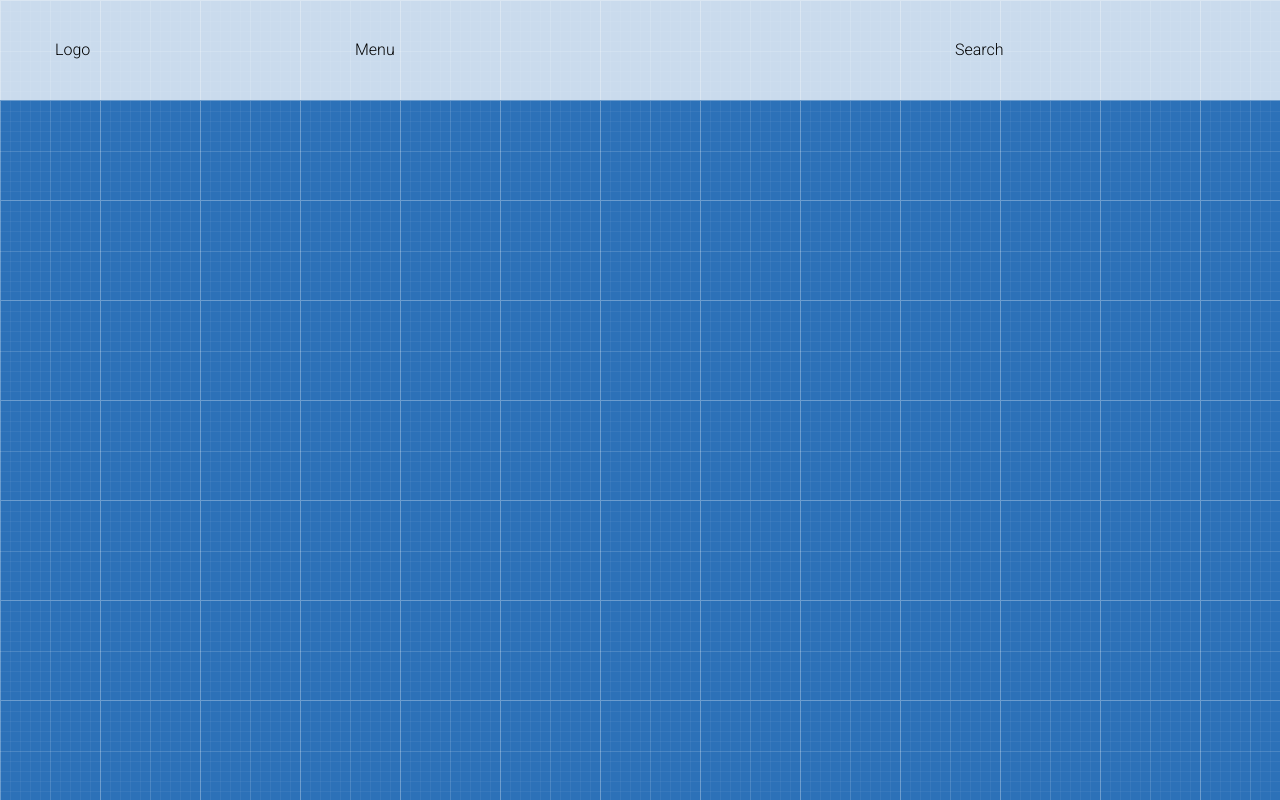
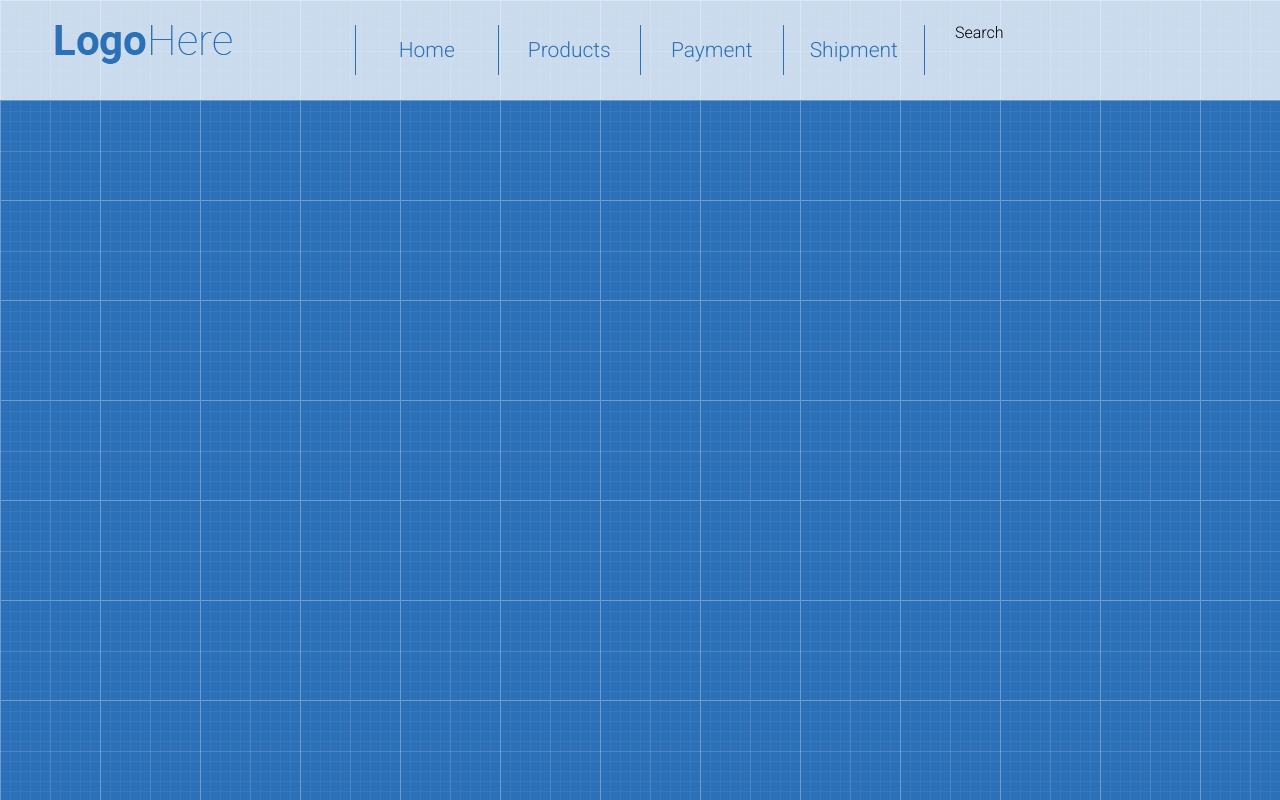
Before and after one commit to ilchukserhii/shop-project, a plain HTML site: page index.html in a window 1280 px wide. Drawn offline with Linux system fonts and the light colour scheme.

Commit message:
add styles

```diff
--- a/index.html
+++ b/index.html
@@ -15,8 +15,23 @@
     <header class="header">
         <div class="container">
             <div class="row">
-                <div class="col-3">Logo</div>
-                <div class="col-6">Menu</div>
+                <div class="col-3">
+                    <div class="logo">
+                        <a href="index.html">
+                            <img src="img/logo.png" alt="logo">
+                        </a>
+                    </div>
+                </div>
+                <div class="col-6">
+                    <nav>
+                        <ul class="menu">
+                            <li><a href="">Home</a></li>
+                            <li><a href="">Products</a></li>
+                            <li><a href="">Payment</a></li>
+                            <li><a href="">Shipment</a></li>
+                        </ul>
+                    </nav>
+                </div>
                 <div class="col-3">Search</div>
             </div>
         </div>
--- a/style.css
+++ b/style.css
@@ -41,3 +41,27 @@ body {
     flex: 0 0 50%;
     max-width: 50%;
 }
+
+.menu {
+    display: flex;
+}
+
+.menu li {
+    width: 25%;
+    border-left: 1px solid #2c71b8;
+}
+
+.menu li:last-child {
+    border-right: 1px solid #2c71b8;
+}
+
+.menu a {
+    display: block;
+    height: 50px;
+    text-decoration: none;
+    font-size: 21px;
+    color: #2c71b8;
+    display: flex;
+    justify-content: center;
+    align-items: center;
+}
```
